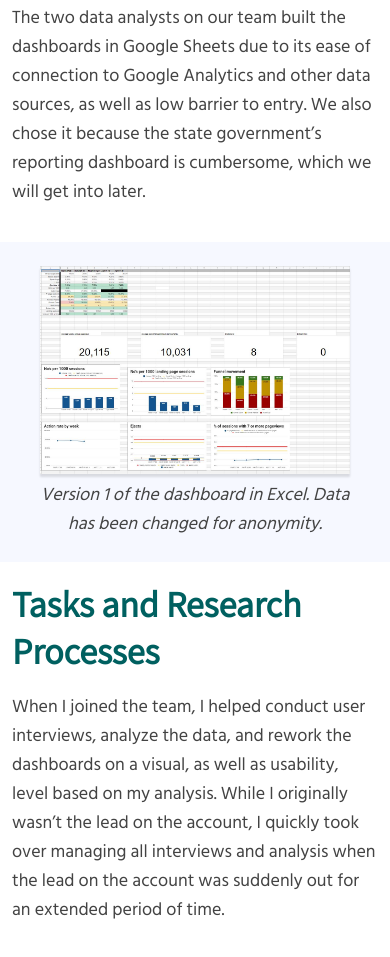
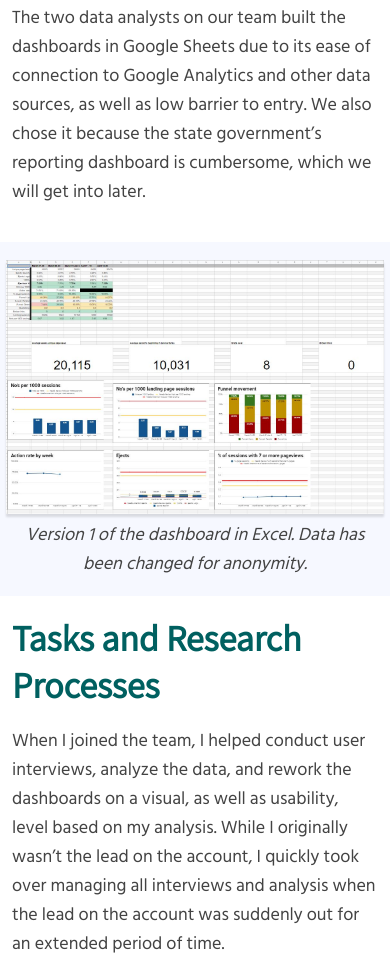
Before and after one commit to jenblunt/jenblunt.com, a plain HTML site: page work/gov-dashboard-redesign/index.html in a window 390 px wide. Shown: the part 1688-2645 px from the top of the page. Drawn offline with Linux system fonts and the light colour scheme.

Commit message:
adjusted mobile image padding

```diff
--- a/css/main.css
+++ b/css/main.css
@@ -827,6 +827,11 @@ a.button-c:hover {
     font-size: 3em;
   }
 
+  figure {
+    margin: .5em;
+    text-align: center;
+  }
+
   figcaption em {
     text-align: center;
   }
```
